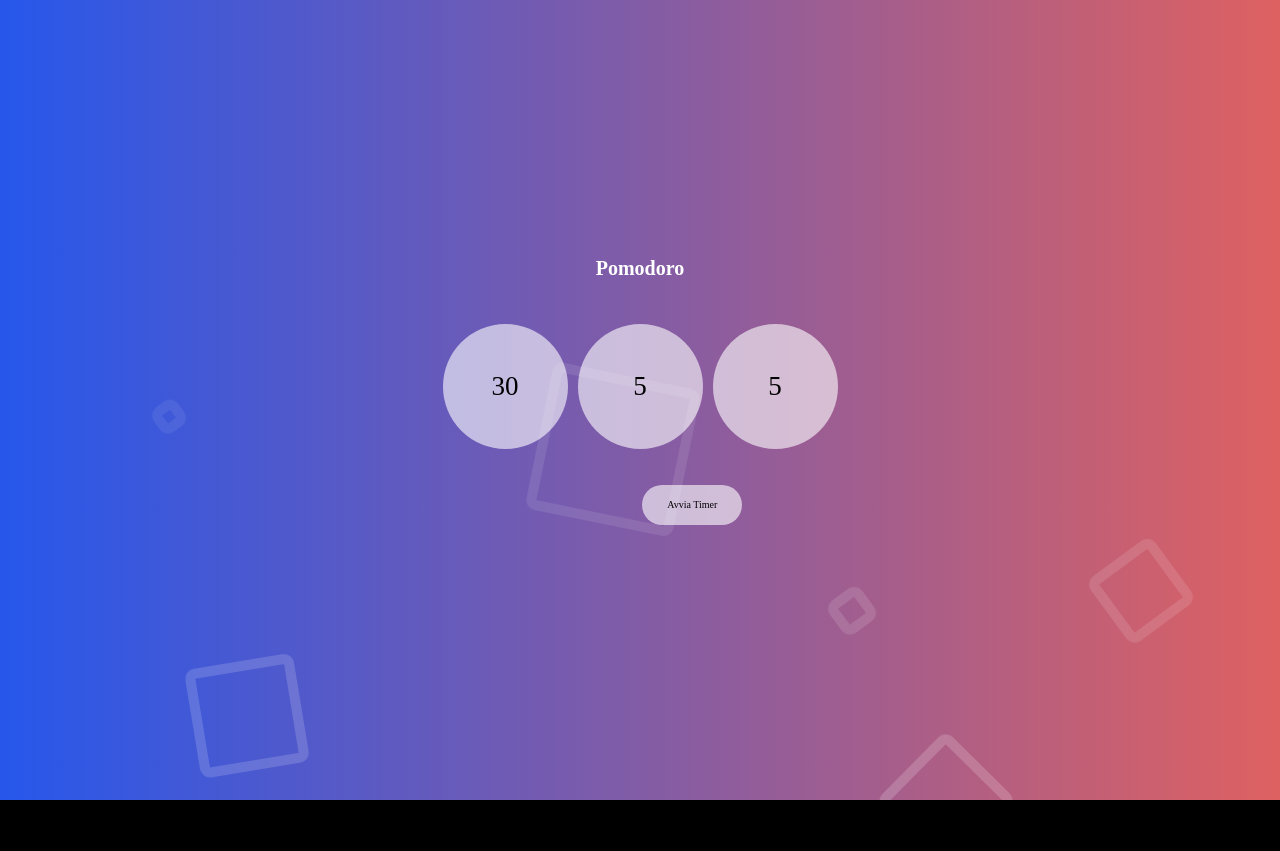
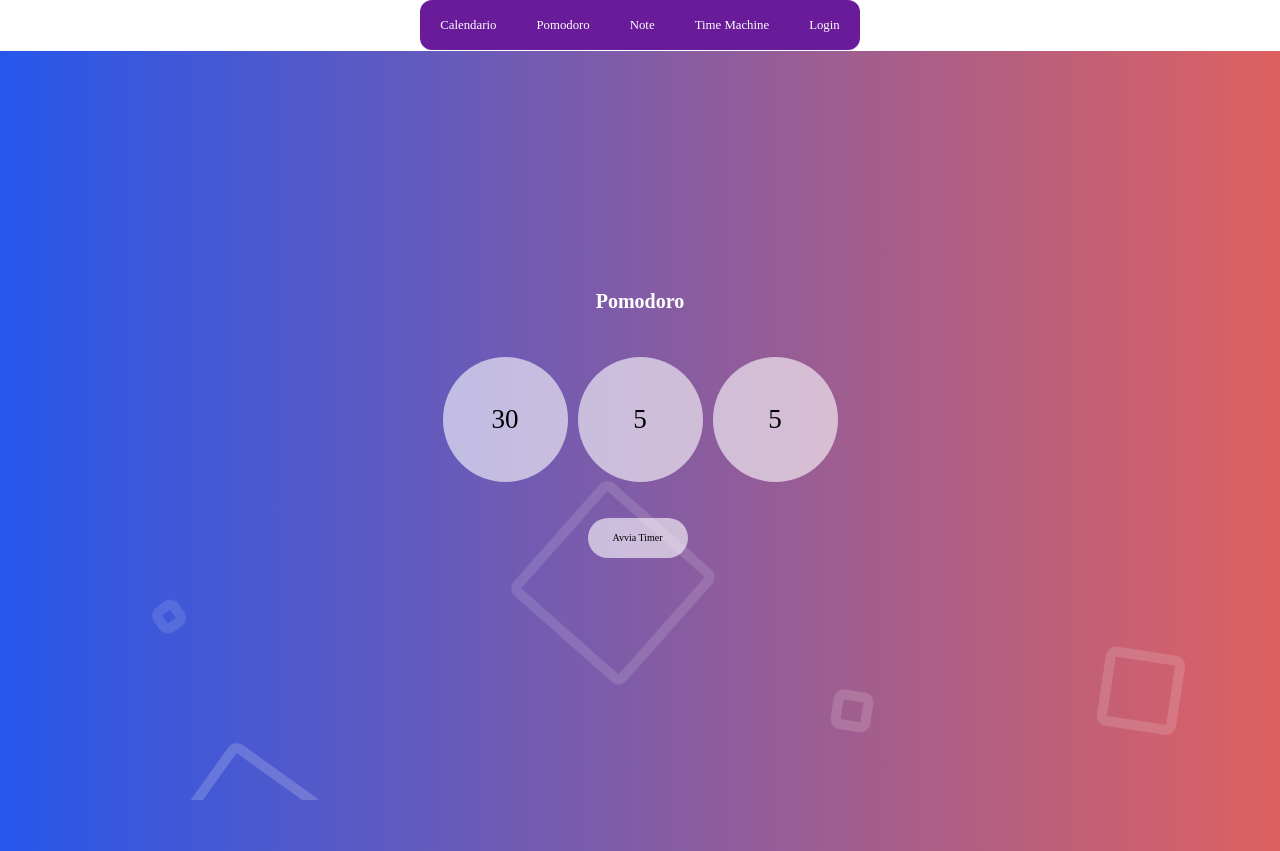
Before and after one commit to esterpederzini/SELFIE-2324, a React (Create React App) app: page /Pomodoro in a window 1280 px wide. Before the commit the page ends 800 px from the top, so only its background shows below. Built offline with nearby package versions, Linux system fonts and the light colour scheme.

Commit message:
aggiunta user.js

```diff
--- a/src/App.js
+++ b/src/App.js
@@ -1,17 +1,20 @@
 import React from 'react';
-import { BrowserRouter as Router, Routes, Route} from 'react-router-dom';
+import { BrowserRouter as Router, Routes, Route, useLocation} from 'react-router-dom';
 import Calendar from './views/calendar.jsx'
 import Home from './views/home'
 import Login from './views/login'
 import Note from './views/note'
 import Pomodoro from './views/Pomodoro'
 import TimeMachine from './views/timeMachine'
-import './CSS/calendar.css'
+import Navbar from './components/Navbar'
 
-const App = () => {
+const AppContent = () => {
+  const location = useLocation();
+  const isHome = location.pathname === '/';
+
   return (
-    <Router>
     <div className="app-container">
+      {!isHome && <Navbar />}
       <Routes>
         <Route path="/" element={<Home />} />
         <Route path="/Pomodoro" element={<Pomodoro />} />
@@ -22,8 +25,13 @@ const App = () => {
         <Route path="*" element={<h1>404 - Page Not Found</h1>} />
       </Routes>
     </div>
+  );
+};
+
+const App = () => (
+  <Router>
+    <AppContent />
   </Router>
 );
-}
 
 export default App;
--- a/src/CSS/Pomodoro.css
+++ b/src/CSS/Pomodoro.css
@@ -6,15 +6,17 @@
     min-height: 100vh;
     background: linear-gradient(to left, #de6161, #2657eb);
     width: 100%;
+    background-size: cover;
+    background-position: center;
   }
 
 .pom-container > ul li {
     list-style-type: none;
-  }
+}
 
 .pom-container h1{
     color: white;
-    margin-top: -5vh;
+    margin-top: -5rem;
 }
 
 .pom-container .labels {
@@ -83,8 +85,7 @@
 
 .set:hover{
     background-color: #4158D0;
-background-image: linear-gradient(43deg, #4158D0 0%, #C850C0 46%, #FFCC70 100%);
-
+    background-image: linear-gradient(43deg, #4158D0 0%, #C850C0 46%, #FFCC70 100%);
     cursor: pointer;
     color: white;
 }
--- a/src/CSS/SetPomodoro.css
+++ b/src/CSS/SetPomodoro.css
@@ -3,7 +3,7 @@
     flex-direction: column;
     align-items: center;
     margin-top: 5vh;
-    height: 23vh;
+    height: clamp(21rem, 10cqi, 25rem);
 }
 
 .input-wrapper {
@@ -41,7 +41,7 @@ input::-webkit-inner-spin-button {
 }
 
 .setTimer {
-    margin-left: 16%;
+    margin-left: 15rem;
     border: none;
     background-color: rgb(255, 255, 255, 0.6);
     border-radius:3rem;
--- a/src/CSS/home.css
+++ b/src/CSS/home.css
@@ -34,34 +34,6 @@ header h1 {
     margin: 0;
 }
 
-/* Navigation Styles */
-nav {
-    margin-bottom: 20px;
-}
-
-nav ul {
-    list-style: none;
-    display: flex;
-    justify-content: center;
-    background-color: #6a1b9a;
-    border-radius: 8px;
-}
-
-nav ul li {
-    margin: 0;
-}
-
-nav ul li a {
-    color: white;
-    text-decoration: none;
-    padding: 15px 20px;
-    display: block;
-    transition: background 0.3s;
-}
-
-nav ul li a:hover {
-    background-color: #8e24aa;
-}
 
 /* Main Section Styles */
 main {
--- /dev/null
+++ b/src/CSS/navbar.css
@@ -0,0 +1,35 @@
+/* Navigation Styles */
+.navbar-container{
+    height: clamp(3rem, 4cqi, 7rem);
+    z-index: 1;
+}
+
+nav {
+    margin-bottom: 2rem;
+}
+
+nav ul {
+    list-style: none;
+    display: flex;
+    justify-content: center;
+    background-color: #6a1b9a;
+    border-radius: 1.2rem;
+}
+
+nav ul li {
+    margin: 0;
+}
+
+nav ul li a {
+    color: white;
+    text-decoration: none;
+    padding: 15px 20px;
+    display: block;
+    transition: 0.3s;
+    font-size: clamp(1rem, 1cqi, 4rem);
+}
+
+nav ul li a:hover {
+    background-color: #8e24aa;
+    border-radius: 1.2rem;
+}
--- /dev/null
+++ b/src/components/Navbar.jsx
@@ -0,0 +1,21 @@
+import React from 'react'
+import { Link } from 'react-router-dom'
+import '../CSS/navbar.css'
+
+const Navbar = () => {
+  return (
+    <div className='navbar-container'>
+      <nav>
+        <ul>
+         <li><Link to="/calendar">Calendario</Link></li>
+         <li><Link to="/pomodoro">Pomodoro</Link></li>
+         <li><Link to="/note">Note</Link></li>
+         <li><Link to="/timeMachine">Time Machine</Link></li>
+         <li><Link to="/login">Login</Link></li>
+        </ul>
+     </nav>
+    </div>
+  )
+}
+
+export default Navbar
--- a/src/index.css
+++ b/src/index.css
@@ -1,6 +1,3 @@
-* {
-  box-sizing: border-box;
-}
 
 html{
     font-size: 62.5%;
@@ -15,10 +12,9 @@ body{
 .app-container{
     width: 100%;
     min-height: 100vh;
-    background-color: #f5ebe0;
     display: grid;
     place-items: center;
-    perspective: 100rem;
+    background-color: #fff;
 }
 
 @media(max-width: 500px){
--- a/src/views/login.jsx
+++ b/src/views/login.jsx
@@ -13,9 +13,30 @@ const Login = () => {
     setFormData({ ...formData, [e.target.name]: e.target.value });
   };
 
-  const handleSubmit = (e) => {
+  const handleSubmit = async(e) => {
     e.preventDefault();
-    console.log("Login attempt:", formData);
+
+    try {
+      const response = await fetch("http://localhost:5000/login", {
+        method: "POST",
+        headers: {
+          "Content-Type": "application/json",
+        },
+        body: JSON.stringify(formData),
+      });
+
+      const data = await response.json();
+
+      if (response.ok) {
+        console.log("Login riuscito", data);
+      } else {
+        console.error("Errore nel login", data.error);
+        alert("Credenziali errate");
+      }
+    } catch (error) {
+      console.error("Errore nella richiesta:", error);
+      alert("Errore nel server");
+    }
   };
 
   return (
@@ -68,7 +89,7 @@ const Login = () => {
         src="https://unpkg.com/ionicons@7.1.0/dist/ionicons/ionicons.esm.js"
       ></script>
       <script
-        nomodule
+        noModule
         src="https://unpkg.com/ionicons@7.1.0/dist/ionicons/ionicons.js"
       ></script>
     </section>
```
Also changed, not shown: server.js (+49 -30 lines), src/backend/User.js (added, +47 -0 lines). Lines whose indentation alone changed are shown as unchanged.
